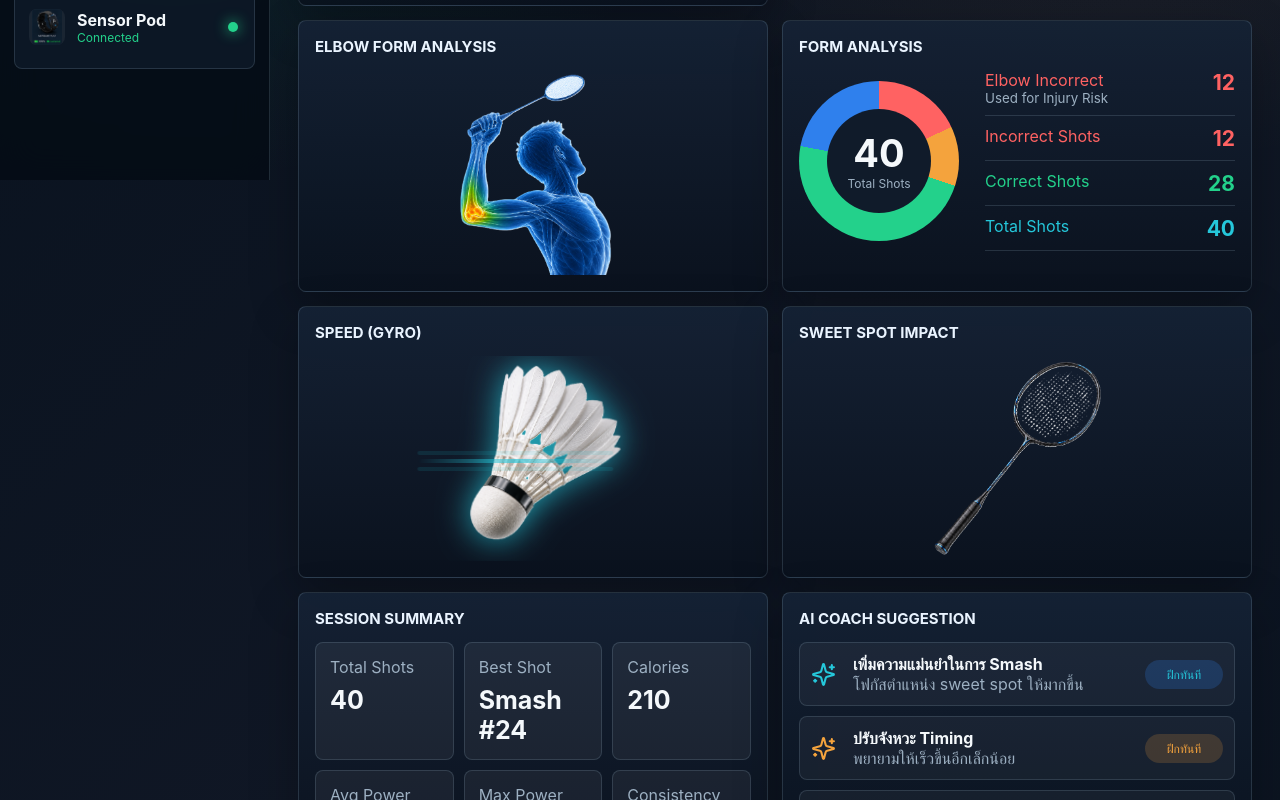
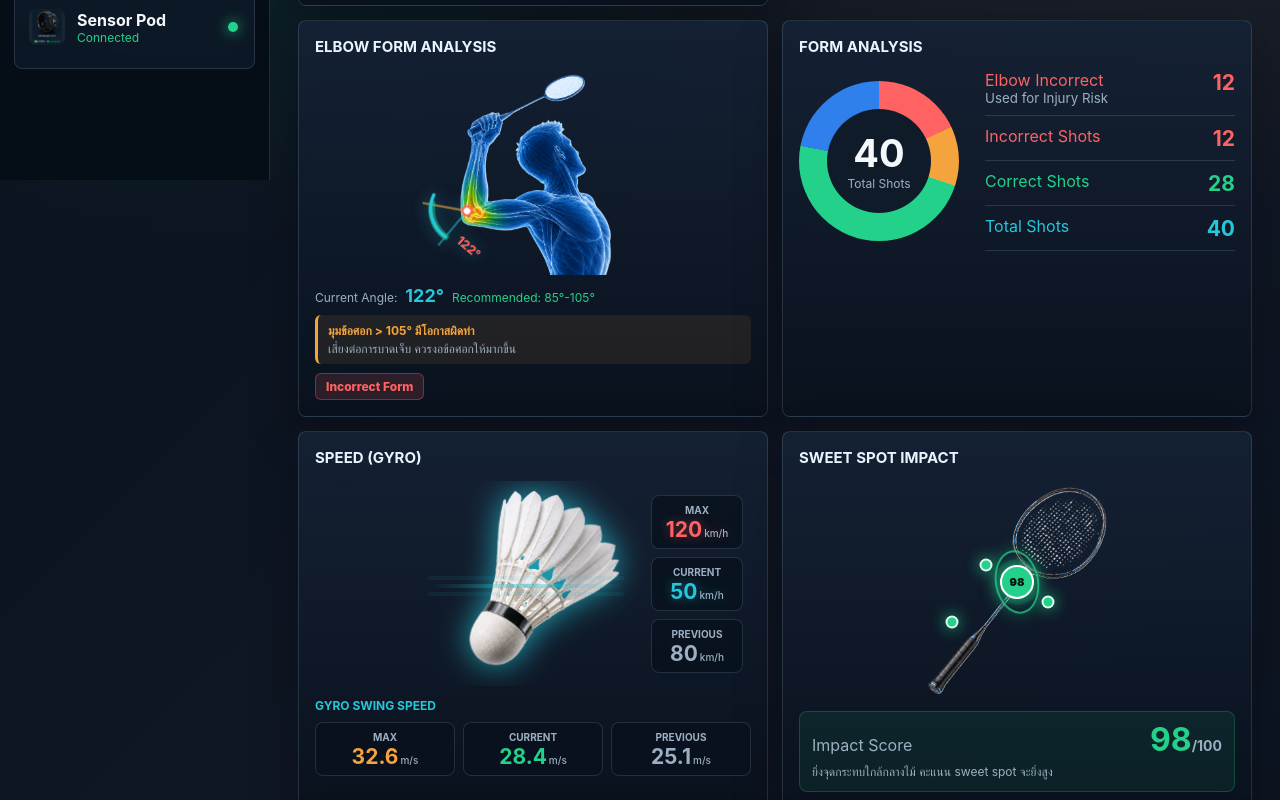
Before and after one commit to Anuwry/level2_hack3_dashboard, a React (Vite) app: page / in a window 1280 px wide. Shown: the part 620-1420 px from the top of the page. Built offline with nearby package versions, Linux system fonts and the light colour scheme.

Commit message:
Add missing dashboard telemetry panels

```diff
--- a/src/App.css
+++ b/src/App.css
@@ -349,6 +349,110 @@ a {
   margin: 0 auto;
 }
 
+.elbowVisual {
+  position: relative;
+  display: grid;
+  min-height: 190px;
+  place-items: center;
+}
+
+.elbowArc {
+  position: absolute;
+  left: 22%;
+  bottom: 4%;
+  width: 112px;
+  height: 112px;
+  pointer-events: none;
+  transform: scaleX(-1) scaleY(-1) rotate(40deg);
+  filter: drop-shadow(0 0 8px rgba(37, 199, 218, 0.45));
+}
+
+.elbowArc path {
+  fill: none;
+  stroke: rgba(37, 199, 218, 0.48);
+  stroke-width: 2;
+}
+
+.elbowArc .warningLine {
+  stroke: rgba(244, 163, 61, 0.62);
+}
+
+.elbowArc .recommendedArc {
+  stroke: rgba(35, 209, 139, 0.5);
+  stroke-width: 6;
+  stroke-linecap: round;
+}
+
+.elbowArc .currentArc {
+  stroke: var(--cyan);
+  stroke-width: 3;
+  stroke-linecap: round;
+}
+
+.elbowArc .jointOuter {
+  fill: var(--red);
+}
+
+.elbowArc .jointInner {
+  fill: #fff;
+}
+
+.elbowArc text {
+  fill: var(--red);
+  font-size: 11px;
+  font-weight: 850;
+  transform: scale(-1, -1) translate(-100px, -50px);
+}
+
+.elbowInfo {
+  display: grid;
+  gap: 9px;
+  margin-top: 10px;
+  font-size: 12px;
+}
+
+.elbowCurrent {
+  display: flex;
+  gap: 8px;
+  align-items: baseline;
+  flex-wrap: wrap;
+  color: var(--muted);
+}
+
+.elbowCurrent strong {
+  color: var(--cyan);
+  font-size: 18px;
+}
+
+.elbowCurrent span {
+  color: var(--green);
+}
+
+.elbowWarning {
+  display: grid;
+  gap: 3px;
+  padding: 8px 10px;
+  color: var(--orange);
+  border-left: 3px solid var(--orange);
+  border-radius: 6px;
+  background: rgba(244, 163, 61, 0.09);
+}
+
+.elbowWarning span {
+  color: var(--muted);
+}
+
+.statusBadge {
+  width: fit-content;
+  padding: 5px 10px;
+  color: var(--red);
+  font-size: 12px;
+  font-weight: 800;
+  border: 1px solid rgba(255, 98, 98, 0.35);
+  border-radius: 6px;
+  background: rgba(255, 98, 98, 0.14);
+}
+
 .formGrid {
   display: grid;
   grid-template-columns: 170px 1fr;
@@ -457,6 +561,176 @@ a {
   background: linear-gradient(90deg, transparent, var(--cyan), transparent);
   box-shadow: 0 -8px 0 rgba(37, 199, 218, 0.18), 0 8px 0 rgba(37, 199, 218, 0.18);
   animation: trailMove 1.6s ease-in-out infinite;
+}
+
+.speedOverlay {
+  position: absolute;
+  right: 8px;
+  top: 50%;
+  display: grid;
+  gap: 8px;
+  width: 92px;
+  transform: translateY(-50%);
+}
+
+.speedStat {
+  min-width: 0;
+  padding: 8px 7px;
+  text-align: center;
+  border: 1px solid var(--line);
+  border-radius: 8px;
+  background: rgba(7, 17, 29, 0.72);
+  backdrop-filter: blur(8px);
+}
+
+.speedStat span {
+  display: block;
+  color: var(--muted);
+  font-size: 10px;
+  font-weight: 750;
+  text-transform: uppercase;
+}
+
+.speedStat b {
+  display: block;
+  margin-top: 3px;
+  font-size: 21px;
+  line-height: 1;
+}
+
+.speedStat small {
+  margin-left: 2px;
+  color: var(--muted);
+  font-size: 10px;
+  font-weight: 500;
+}
+
+.speedStat.max b {
+  color: var(--red);
+  text-shadow: 0 0 12px rgba(255, 98, 98, 0.42);
+}
+
+.speedStat.current b {
+  color: var(--cyan);
+  text-shadow: 0 0 12px rgba(37, 199, 218, 0.45);
+}
+
+.speedStat.previous b,
+.speedStat.gyroPrevious b {
+  color: var(--muted);
+}
+
+.speedStat.gyroMax b {
+  color: var(--orange);
+}
+
+.speedStat.gyroCurrent b {
+  color: var(--green);
+}
+
+.gyroBlock {
+  margin-top: 12px;
+}
+
+.gyroBlock h3 {
+  margin: 0 0 9px;
+  color: var(--cyan);
+  font-size: 12px;
+  text-transform: uppercase;
+}
+
+.gyroGrid {
+  display: grid;
+  grid-template-columns: repeat(3, 1fr);
+  gap: 8px;
+}
+
+.sweetSpotStage {
+  position: relative;
+  display: grid;
+  min-height: 210px;
+  place-items: center;
+}
+
+.sweetSpotStage .panelImage {
+  width: 80%;
+  max-height: 220px;
+}
+
+.sweetZone {
+  position: absolute;
+  left: 50%;
+  top: 46%;
+  width: 44px;
+  height: 64px;
+  border: 2px solid rgba(35, 209, 139, 0.75);
+  border-radius: 50%;
+  background: radial-gradient(circle, rgba(35, 209, 139, 0.2), rgba(35, 209, 139, 0.02) 62%, transparent 70%);
+  box-shadow: 0 0 18px rgba(35, 209, 139, 0.35);
+  transform: translate(-50%, -50%) rotate(-10deg);
+  pointer-events: none;
+}
+
+.hitDot {
+  position: absolute;
+  display: grid;
+  width: 13px;
+  height: 13px;
+  place-items: center;
+  color: #04120b;
+  font-size: 0;
+  font-weight: 900;
+  border: 2px solid rgba(255, 255, 255, 0.86);
+  border-radius: 50%;
+  background: var(--green);
+  box-shadow: 0 0 15px rgba(35, 209, 139, 0.95);
+  transform: translate(-50%, -50%);
+}
+
+.hitDot.current {
+  width: 34px;
+  height: 34px;
+  font-size: 11px;
+  border-color: #fff;
+  animation: sweetPulse 1.6s ease-in-out infinite;
+}
+
+.sweetScore {
+  display: grid;
+  gap: 8px;
+  margin-top: 10px;
+  padding: 12px;
+  border: 1px solid rgba(35, 209, 139, 0.24);
+  border-radius: 8px;
+  background: rgba(35, 209, 139, 0.08);
+}
+
+.sweetScore div {
+  display: flex;
+  align-items: baseline;
+  justify-content: space-between;
+  gap: 12px;
+}
+
+.sweetScore span,
+.sweetScore p {
+  color: var(--muted);
+}
+
+.sweetScore p {
+  margin: 0;
+  font-size: 12px;
+}
+
+.sweetScore b {
+  color: var(--green);
+  font-size: 32px;
+  line-height: 1;
+}
+
+.sweetScore small {
+  color: var(--muted);
+  font-size: 14px;
 }
 
 .summaryGrid {
@@ -614,6 +888,17 @@ a {
   }
 }
 
+@keyframes sweetPulse {
+  0%,
+  100% {
+    box-shadow: 0 0 12px rgba(35, 209, 139, 0.85), 0 0 0 0 rgba(35, 209, 139, 0.3);
+  }
+
+  50% {
+    box-shadow: 0 0 20px rgba(35, 209, 139, 1), 0 0 0 10px rgba(35, 209, 139, 0);
+  }
+}
+
 @media (max-width: 1280px) {
   .metricsGrid,
   .analysisGrid,
@@ -657,7 +942,8 @@ a {
   }
 
   .formGrid,
-  .summaryGrid {
+  .summaryGrid,
+  .gyroGrid {
     grid-template-columns: 1fr;
   }
 
@@ -683,4 +969,20 @@ a {
     grid-column: 2;
     justify-self: start;
   }
+
+  .speedOverlay {
+    position: static;
+    grid-template-columns: repeat(3, 1fr);
+    width: 100%;
+    margin-top: 10px;
+    transform: none;
+  }
+
+  .speedWrap {
+    overflow: visible;
+  }
+
+  .sweetSpotStage .panelImage {
+    width: 92%;
+  }
 }
--- a/src/App.jsx
+++ b/src/App.jsx
@@ -74,6 +74,25 @@ const kitDevices = [
   ['WRIST SENSOR', 'wrist-sensor.png'],
   ['SENSOR POD', 'sensor-pod.png'],
   ['CHARGING CASE', 'charging-case.png'],
+]
+
+const speedStats = [
+  { label: 'Max', value: '120', unit: 'km/h', tone: 'max' },
+  { label: 'Current', value: '50', unit: 'km/h', tone: 'current' },
+  { label: 'Previous', value: '80', unit: 'km/h', tone: 'previous' },
+]
+
+const gyroStats = [
+  { label: 'Max', value: '32.6', unit: 'm/s', tone: 'gyroMax' },
+  { label: 'Current', value: '28.4', unit: 'm/s', tone: 'gyroCurrent' },
+  { label: 'Previous', value: '25.1', unit: 'm/s', tone: 'gyroPrevious' },
+]
+
+const sweetSpotHits = [
+  { id: 1, x: 50, y: 46, score: 98, current: true },
+  { id: 2, x: 43, y: 38, score: 84 },
+  { id: 3, x: 57, y: 55, score: 81 },
+  { id: 4, x: 35, y: 64, score: 62 },
 ]
 
 function Sidebar() {
@@ -171,6 +190,96 @@ function Panel({ title, children, className = '' }) {
   )
 }
 
+function ElbowAnalysis() {
+  return (
+    <>
+      <div className="elbowVisual">
+        <img className="panelImage compact" src={asset('elbows.png')} alt="Elbow form analysis" />
+        <svg className="elbowArc" viewBox="0 0 100 100" aria-hidden="true">
+          <path d="M 50 50 L 50 10" />
+          <path d="M 50 50 L 85 30" className="warningLine" />
+          <path d="M 50 20 A 30 30 0 0 1 78 35" className="recommendedArc" />
+          <path d="M 50 20 A 30 30 0 0 1 82 42" className="currentArc" />
+          <circle cx="50" cy="50" r="5" className="jointOuter" />
+          <circle cx="50" cy="50" r="3" className="jointInner" />
+          <text x="60" y="28">122°</text>
+        </svg>
+      </div>
+      <div className="elbowInfo">
+        <div className="elbowCurrent">
+          Current Angle: <strong>122°</strong>
+          <span>Recommended: 85°-105°</span>
+        </div>
+        <div className="elbowWarning">
+          <b>มุมข้อศอก &gt; 105° มีโอกาสผิดท่า</b>
+          <span>เสี่ยงต่อการบาดเจ็บ ควรงอข้อศอกให้มากขึ้น</span>
+        </div>
+        <div className="statusBadge">Incorrect Form</div>
+      </div>
+    </>
+  )
+}
+
+function SpeedGyroPanel() {
+  return (
+    <>
+      <div className="speedWrap">
+        <img className="panelImage speed" src={asset('shuttlecock.png')} alt="Shuttlecock speed" />
+        <div className="speedTrail" />
+        <div className="speedOverlay">
+          {speedStats.map((item) => (
+            <div className={`speedStat ${item.tone}`} key={item.label}>
+              <span>{item.label}</span>
+              <b>{item.value}<small>{item.unit}</small></b>
+            </div>
+          ))}
+        </div>
+      </div>
+      <div className="gyroBlock">
+        <h3>Gyro Swing Speed</h3>
+        <div className="gyroGrid">
+          {gyroStats.map((item) => (
+            <div className={`speedStat ${item.tone}`} key={item.label}>
+              <span>{item.label}</span>
+              <b>{item.value}<small>{item.unit}</small></b>
+            </div>
+          ))}
+        </div>
+      </div>
+    </>
+  )
+}
+
+function SweetSpotImpact() {
+  const currentHit = sweetSpotHits.find((hit) => hit.current)
+
+  return (
+    <>
+      <div className="sweetSpotStage">
+        <img className="panelImage compact" src={asset('racket.png')} alt="Racket sweet spot" />
+        <div className="sweetZone" aria-hidden="true" />
+        {sweetSpotHits.map((hit) => (
+          <span
+            className={`hitDot ${hit.current ? 'current' : ''}`}
+            key={hit.id}
+            style={{ left: `${hit.x}%`, top: `${hit.y}%` }}
+            title={`Impact score ${hit.score}`}
+          >
+            {hit.current ? hit.score : ''}
+          </span>
+        ))}
+      </div>
+      <div className="sweetScore">
+        <div>
+          <span>Impact Score</span>
+          <b>{currentHit.score}<small>/100</small></b>
+        </div>
+        <p>ยิ่งจุดกระทบใกล้กลางไม้ คะแนน sweet spot จะยิ่งสูง</p>
+      </div>
+    </>
+  )
+}
+
 function DeviceCard({ name, image }) {
   return (
     <div className="deviceCard">
@@ -194,7 +303,7 @@ export default function App() {
 
         <section className="analysisGrid">
           <Panel title="Elbow Form Analysis">
-            <img className="panelImage compact" src={asset('elbows.png')} alt="Elbow form analysis" />
+            <ElbowAnalysis />
           </Panel>
 
           <Panel title="Form Analysis">
@@ -212,14 +321,11 @@ export default function App() {
           </Panel>
 
           <Panel title="Speed (Gyro)">
-            <div className="speedWrap">
-              <img className="panelImage speed" src={asset('shuttlecock.png')} alt="Shuttlecock speed" />
-              <div className="speedTrail" />
-            </div>
+            <SpeedGyroPanel />
           </Panel>
 
           <Panel title="Sweet Spot Impact">
-            <img className="panelImage compact" src={asset('racket.png')} alt="Racket sweet spot" />
+            <SweetSpotImpact />
           </Panel>
         </section>
 
```
